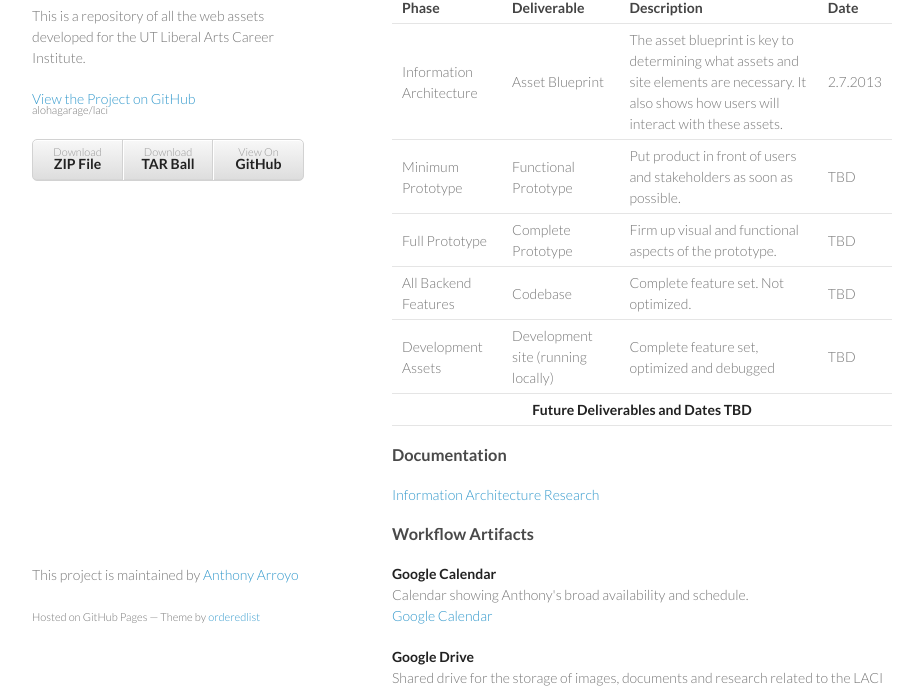
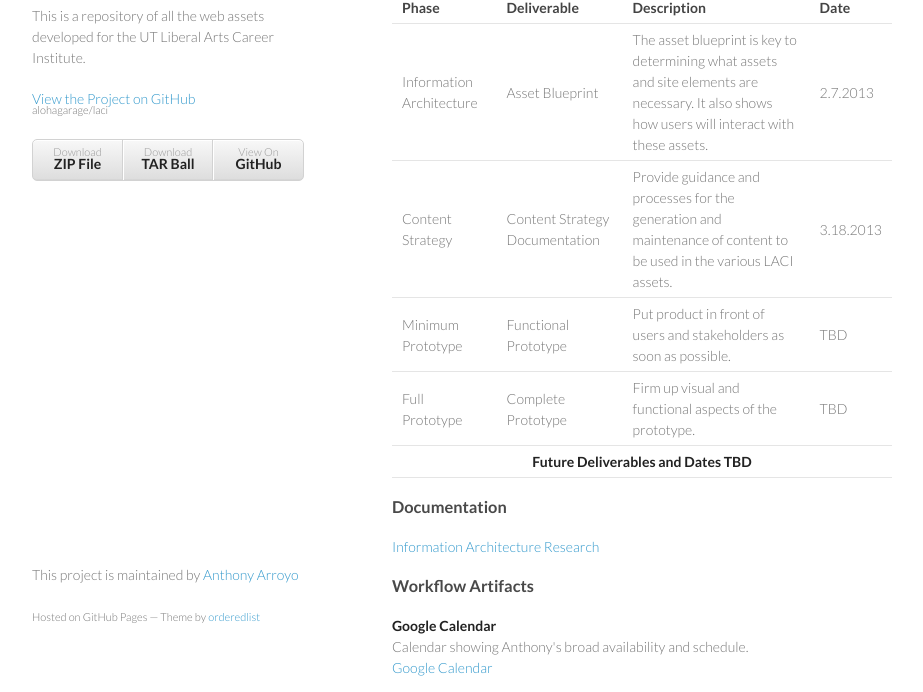
Before and after one commit to alohagarage/laci, a plain HTML site: page index.html in a window 1280 px wide. Shown: the part 104-796 px from the top of the page, without its empty margins (178-1101 px from the left). Drawn offline with Linux system fonts and the light colour scheme.

Commit message:
edited to reflect new timeline

```diff
--- a/index.html
+++ b/index.html
@@ -44,6 +44,12 @@ Career Institute.</p>
           <td>2.7.2013</td>
         </tr>
         <tr>
+          <td>Content Strategy</td>
+          <td>Content Strategy Documentation</td>
+          <td>Provide guidance and processes for the generation and maintenance of content to be used in the various LACI assets.</td>
+          <td>3.18.2013</td>
+          </tr>
+        <tr>
           <td>Minimum Prototype</td>
           <td>Functional Prototype</td>
           <td>Put product in front of users and stakeholders as soon as possible.</td>
@@ -53,18 +59,6 @@ Career Institute.</p>
           <td>Full Prototype</td>
           <td>Complete Prototype</td>
           <td>Firm up visual and functional aspects of the prototype.</td>
-          <td>TBD</td>
-        </tr>
-        <tr>
-          <td>All Backend Features</td>
-          <td>Codebase</td>
-          <td>Complete feature set. Not optimized.</td>
-          <td>TBD</td>
-        </tr>
-        <tr>
-          <td>Development Assets</td>
-          <td>Development site (running locally)</td>
-          <td>Complete feature set, optimized and debugged</td>
           <td>TBD</td>
         </tr>
         <tr>
```
Also changed, not shown: ia_research.html (+1 -1 lines).
